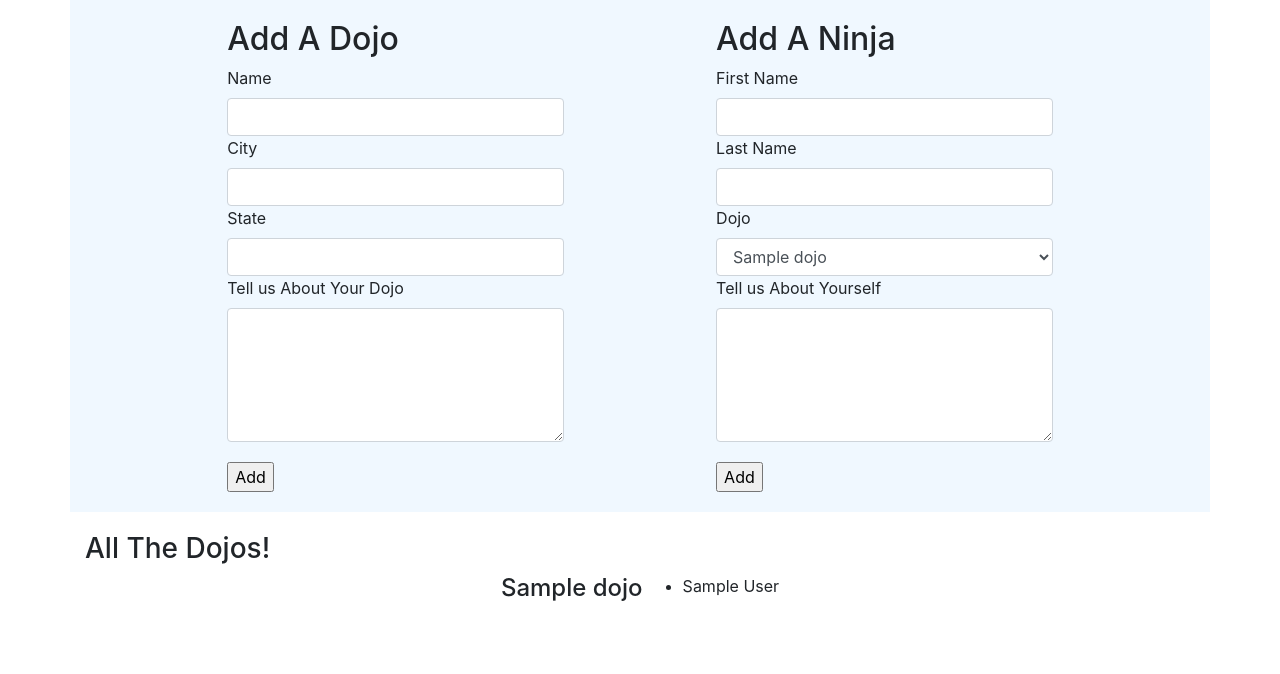
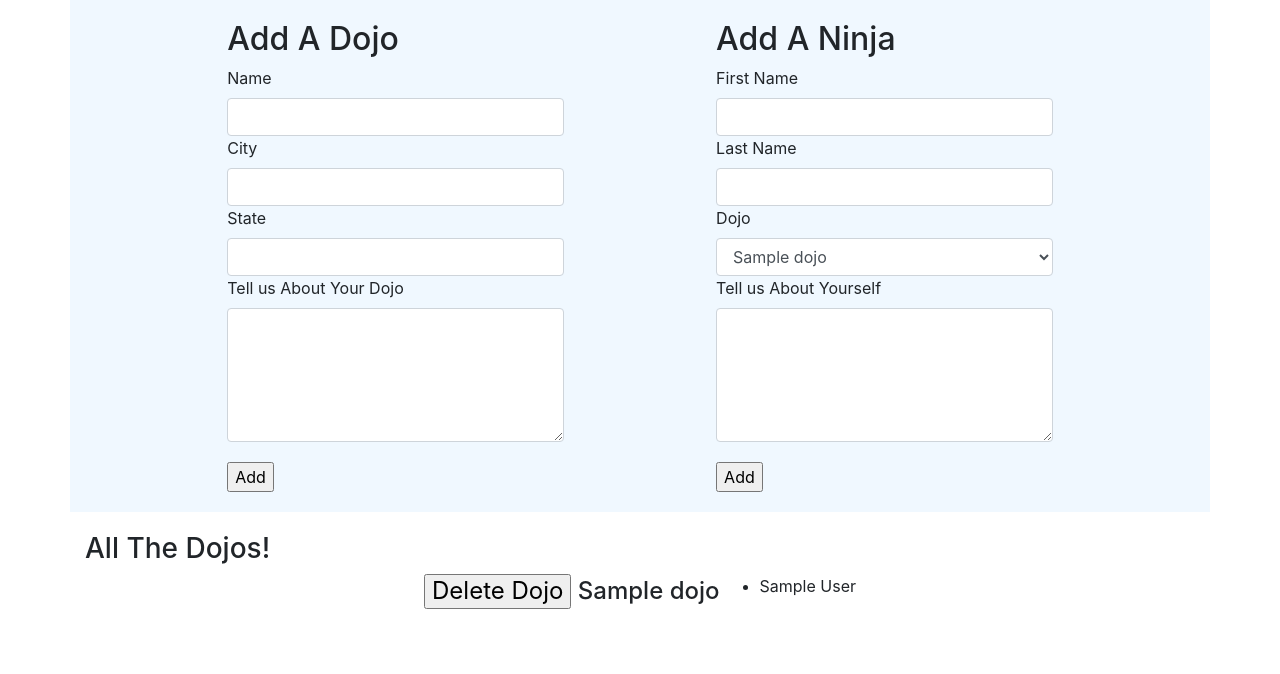
Before and after one commit to Caden4357/Django-Orm, a Django app: template templates/index.html in a window 1280 px wide. Shown: the top 674 px of the page. Run offline with Django 3.2, Linux system fonts and the light colour scheme; the template is opened without the code that fills it: most values are stand-ins (such as "Sample title", 1, 10 or a date in 2020).

Commit message:
working on deleting ninjas and dojos

```diff
--- a/templates/index.html
+++ b/templates/index.html
@@ -40,7 +40,7 @@
                     <select name="dojo_menu" class="form-control">
                         {% for dojo in all_dojos %}
                             <option value="{{dojo.id}}">{{dojo.name}}</option>
-                            {%endfor%}
+                        {%endfor%}
                     </select>
                     <label for="description">Tell us About Yourself</label>
                     <textarea name="desc" class="form-control" id="desc" cols="20" rows="5"></textarea>
@@ -50,16 +50,23 @@
             </div>
         </div>
         <h3>All The Dojos!</h3>
-        <div id="dojos">
+        <form action='/delete' method="POST">
+            {%csrf_token%}
+            <div id="dojos">
             {% for dojo in all_dojos %}
-            <h4>{{dojo.name}}</h4>
+            <h4>
+                <input type="hidden" name="delete" value="{{dojo.id}}">
+                <input type="submit" value="Delete Dojo">
+                <!-- <a href="/delete/{{dojo.id}}">Delete</a> -->
+                {{dojo.name}}</h4>
                 <ul>
                     {% for ninja in dojo.dojo_ninja_belongs_too.all %}
                     <li>{{ninja.first_name}} {{ninja.last_name}}</li>
                     {%endfor%}
                     {%endfor%}
                 </ul>
-        </div>
+            </div>
+        </form>
     </div>
 </body>
 </html>
```
Also changed, not shown: views.py (+12 -0 lines).
